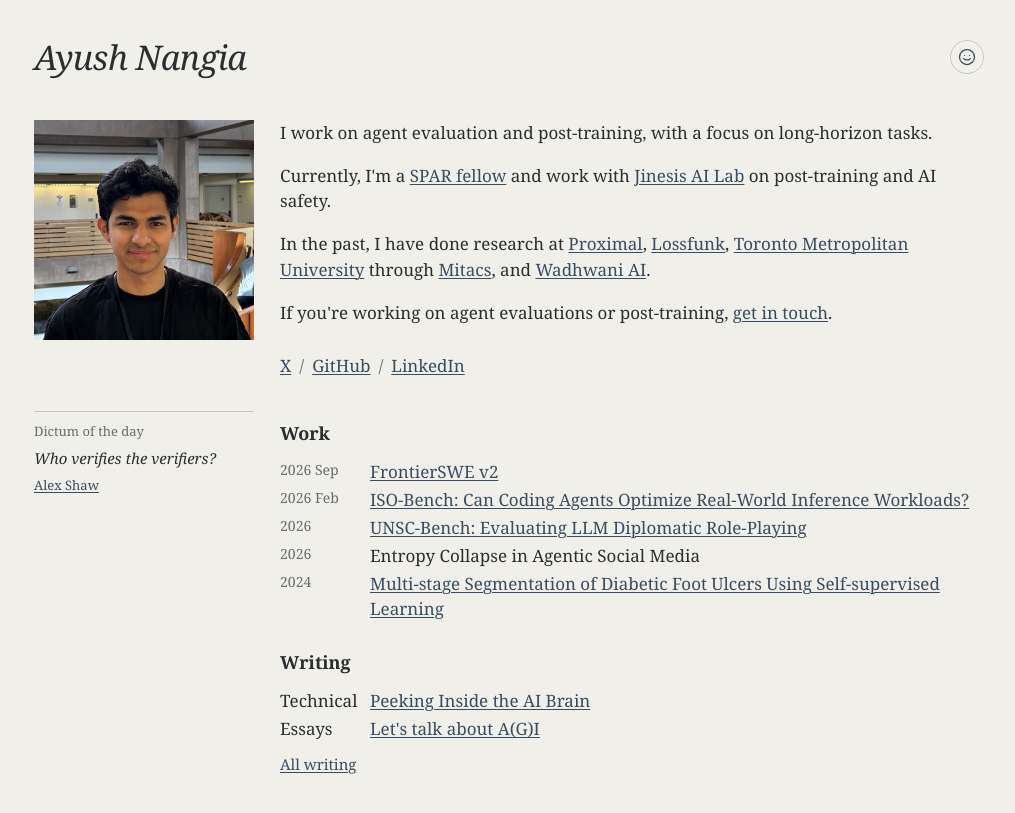
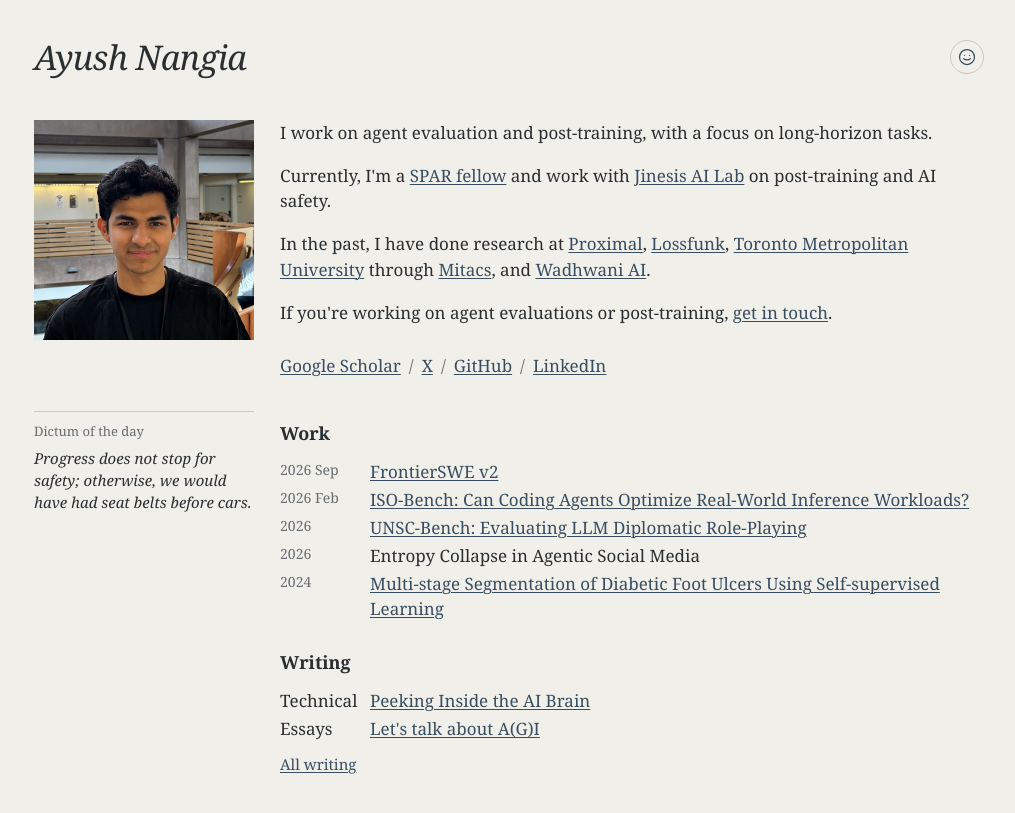
Before and after one commit to ayushnangia/ayushnangia.github.io, a Jekyll site: the page built from index.html, in a window 1280 px wide. Shown: the top 813 px of the page, without its empty margins (131-1146 px from the left). Built offline with Jekyll 4.4.1, drawn with Linux system fonts in a browser that asks for light colours.

Commit message:
Add Google Scholar profile and Gretzky dictum

```diff
--- a/_data/dicta.json
+++ b/_data/dicta.json
@@ -4,5 +4,6 @@
   {"text": "It is better to be generous than miserly."},
   {"text": "Who verifies the verifiers?", "source": "Alex Shaw", "url": "https://x.com/alexgshaw/status/2100708513773428736"},
   {"text": "Progress does not stop for safety; otherwise, we would have had seat belts before cars."},
-  {"text": "Nullum magnum ingenium sine mixtura dementiae fuit.", "source": "Seneca, citing Aristotle", "url": "https://www.perseus.tufts.edu/hopper/text?doc=Perseus%3Atext%3A2007.01.0021%3Abook%3D9%3Achapter%3D17%3Asection%3D10"}
+  {"text": "Nullum magnum ingenium sine mixtura dementiae fuit.", "source": "Seneca, citing Aristotle", "url": "https://www.perseus.tufts.edu/hopper/text?doc=Perseus%3Atext%3A2007.01.0021%3Abook%3D9%3Achapter%3D17%3Asection%3D10"},
+  {"text": "You miss 100% of the shots you don’t take.", "source": "Wayne Gretzky"}
 ]
--- a/index.html
+++ b/index.html
@@ -36,7 +36,7 @@
         <p>Currently, I'm a <a href="https://www.sparai.org/">SPAR fellow</a> and work with <a href="https://zhijing-jin.com/home/">Jinesis AI Lab</a> on post-training and AI safety.</p>
         <p>In the past, I have done research at <a href="https://www.proximal.ai/">Proximal</a>, <a href="https://lossfunk.com/">Lossfunk</a>, <a href="https://www.torontomu.ca/">Toronto Metropolitan University</a> through <a href="https://www.mitacs.ca/our-programs/globalink-research-internship/">Mitacs</a>, and <a href="https://www.wadhwaniai.org/">Wadhwani AI</a>.</p>
         <p>If you're working on agent evaluations or post-training, <a href="mailto:nangia@cs.toronto.edu">get in touch</a>.</p>
-        <p class="profiles"><a href="https://x.com/vitransformer">X</a><span>/</span><a href="https://github.com/ayushnangia">GitHub</a><span>/</span><a href="https://www.linkedin.com/in/ayush-nangia/">LinkedIn</a></p>
+        <p class="profiles"><a href="https://scholar.google.com/citations?user=zZe_pMcAAAAJ">Google Scholar</a><span>/</span><a href="https://x.com/vitransformer">X</a><span>/</span><a href="https://github.com/ayushnangia">GitHub</a><span>/</span><a href="https://www.linkedin.com/in/ayush-nangia/">LinkedIn</a></p>
       </div>
       {% if site.data.dicta.size > 0 %}
       <aside class="dictum" aria-labelledby="dictum-heading">
```
